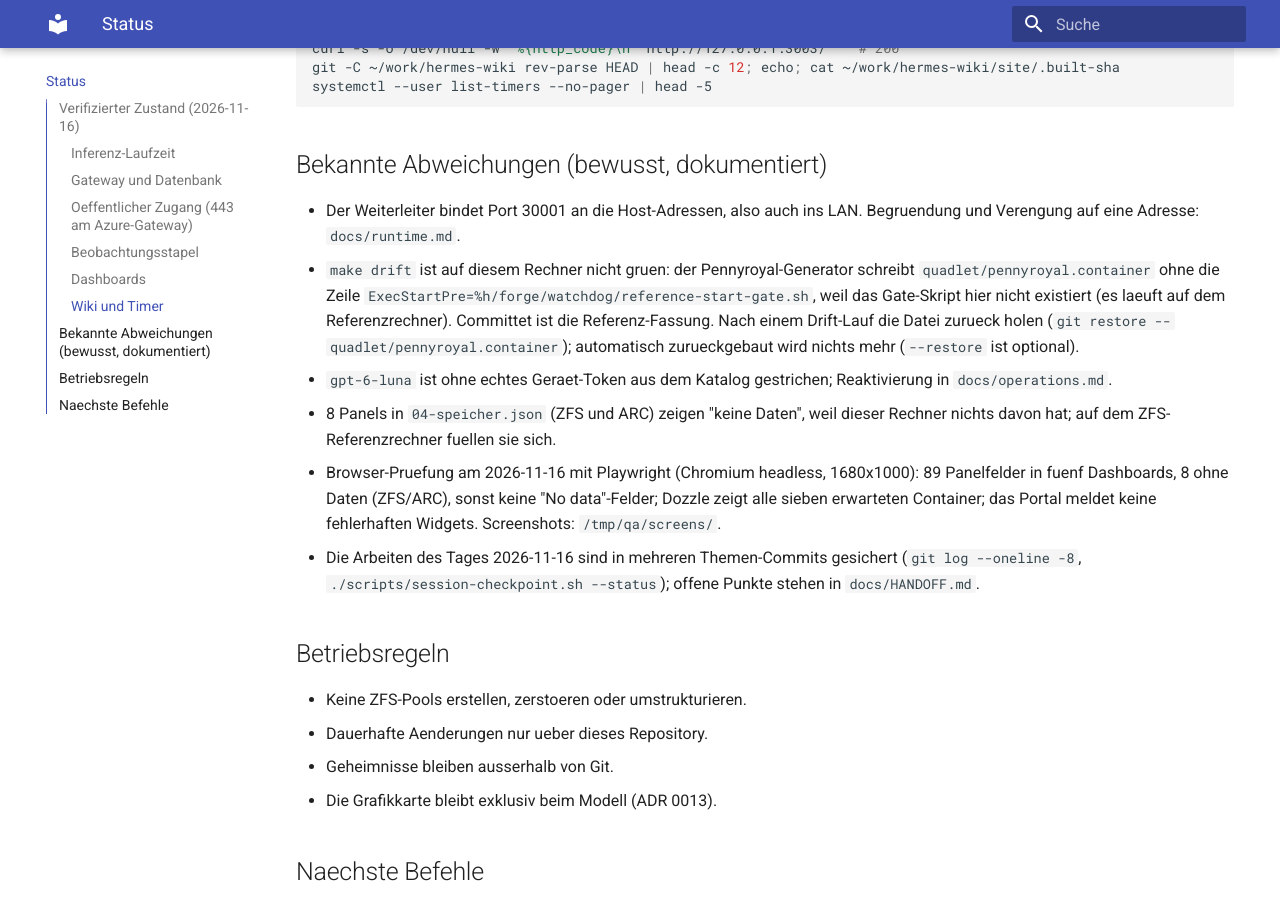
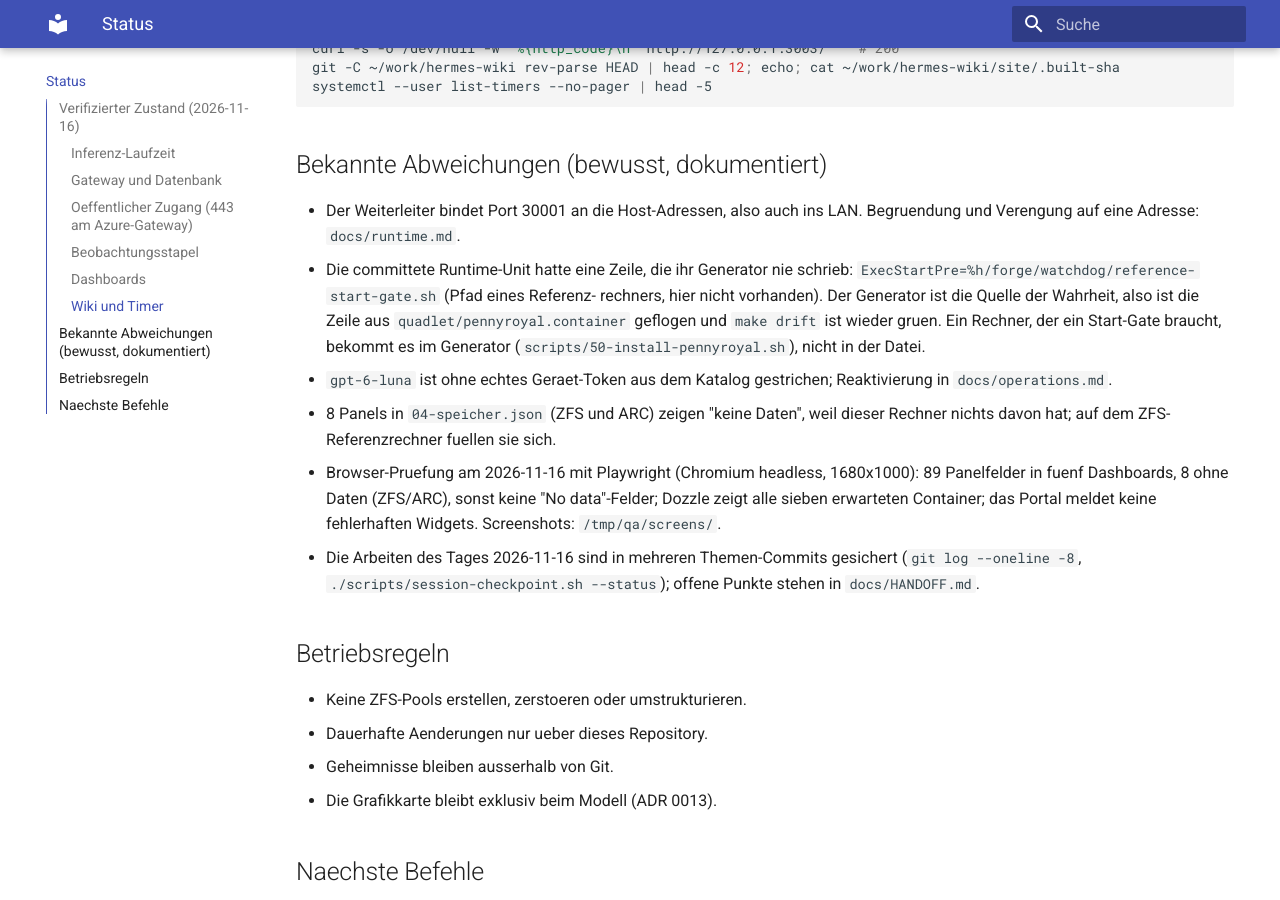
Before and after one commit to thomasdenk79-cyber/llm-infra-setup, an MkDocs documentation site: the page built from docs/status.md, in a window 1280 px wide and 900 px high, scrolled down 2228 px. Built offline with MkDocs 1.6.1 and Material for MkDocs 9.7.7, drawn with Linux system fonts in a browser that asks for light colours.

Commit message:
fix(runtime-unit): veraltete Gate-Zeile raus, make drift ist wieder gruen
Die committete Runtime-Unit trug eine ExecStartPre-Zeile auf ein Gate-Skript, das ihr Generator nie geschrieben hat und das auf keinem der beiden Rechner existiert. Der Generator ist die Quelle der Wahrheit, also fliegt die Zeile aus der generierten Datei. Referenz-Gate wieder erzeugen: im Generator, nicht in der Datei.

Co-authored-by: sisyphus-dev-ai <sisyphus-dev-ai@users.noreply.github.com>

```diff
--- a/docs/status.md
+++ b/docs/status.md
@@ -124,13 +124,12 @@ systemctl --user list-timers --no-pager | head -5
 
 - Der Weiterleiter bindet Port 30001 an die Host-Adressen, also auch ins LAN.
   Begruendung und Verengung auf eine Adresse: `docs/runtime.md`.
-- `make drift` ist auf diesem Rechner nicht gruen: der Pennyroyal-Generator
-  schreibt `quadlet/pennyroyal.container` ohne die Zeile
-  `ExecStartPre=%h/forge/watchdog/reference-start-gate.sh`, weil das
-  Gate-Skript hier nicht existiert (es laeuft auf dem Referenzrechner).
-  Committet ist die Referenz-Fassung. Nach einem Drift-Lauf die Datei zurueck
-  holen (`git restore -- quadlet/pennyroyal.container`); automatisch
-  zurueckgebaut wird nichts mehr (`--restore` ist optional).
+- Die committete Runtime-Unit hatte eine Zeile, die ihr Generator nie schrieb:
+  `ExecStartPre=%h/forge/watchdog/reference-start-gate.sh` (Pfad eines Referenz-
+  rechners, hier nicht vorhanden). Der Generator ist die Quelle der Wahrheit, also
+  ist die Zeile aus `quadlet/pennyroyal.container` geflogen und `make drift` ist
+  wieder gruen. Ein Rechner, der ein Start-Gate braucht, bekommt es im Generator
+  (`scripts/50-install-pennyroyal.sh`), nicht in der Datei.
 - `gpt-6-luna` ist ohne echtes Geraet-Token aus dem Katalog gestrichen;
   Reaktivierung in `docs/operations.md`.
 - 8 Panels in `04-speicher.json` (ZFS und ARC) zeigen "keine Daten", weil dieser
```
Also changed, not shown: CHANGELOG.md (+4 -0 lines), docs/HANDOFF.md (+4 -5 lines), 1 other file.
